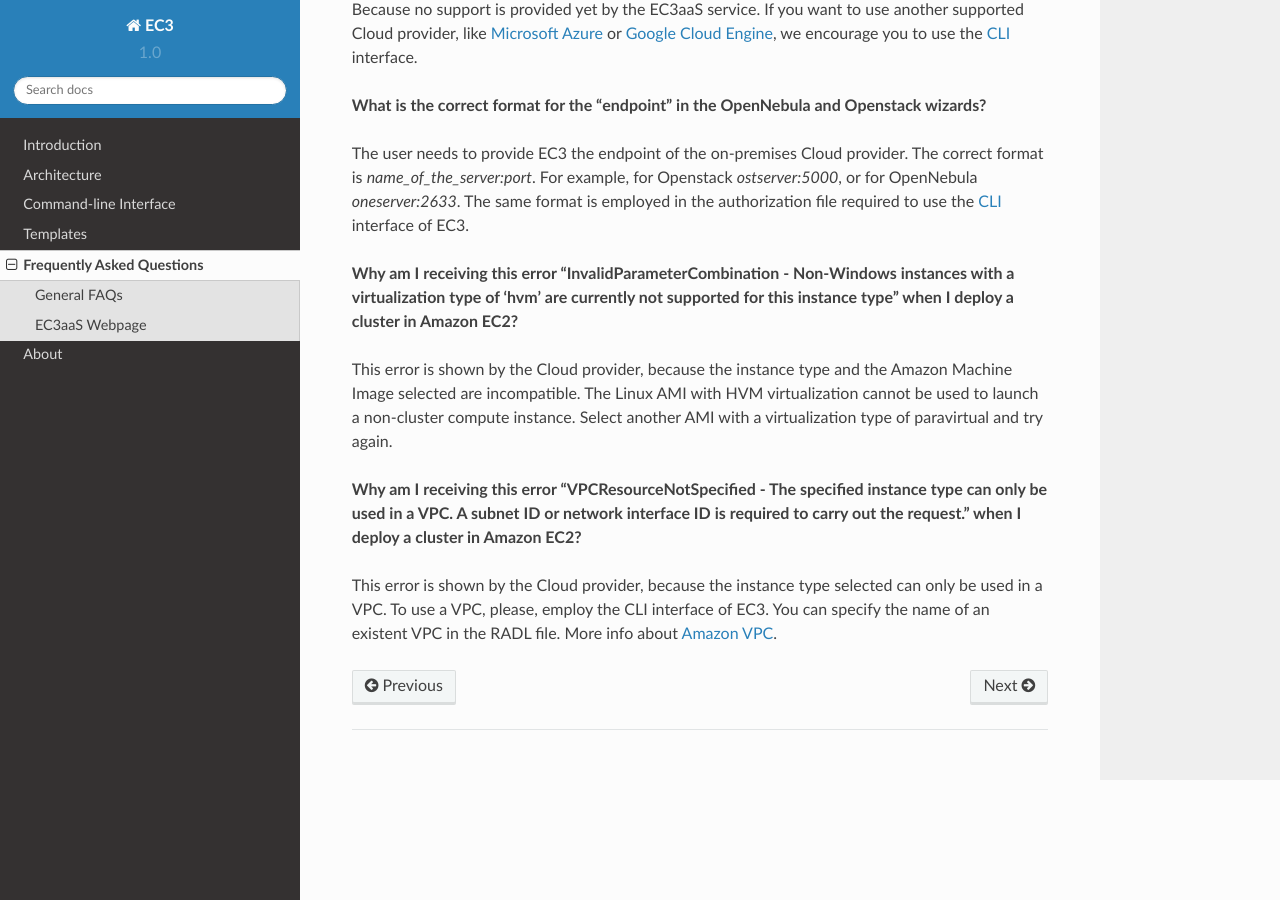
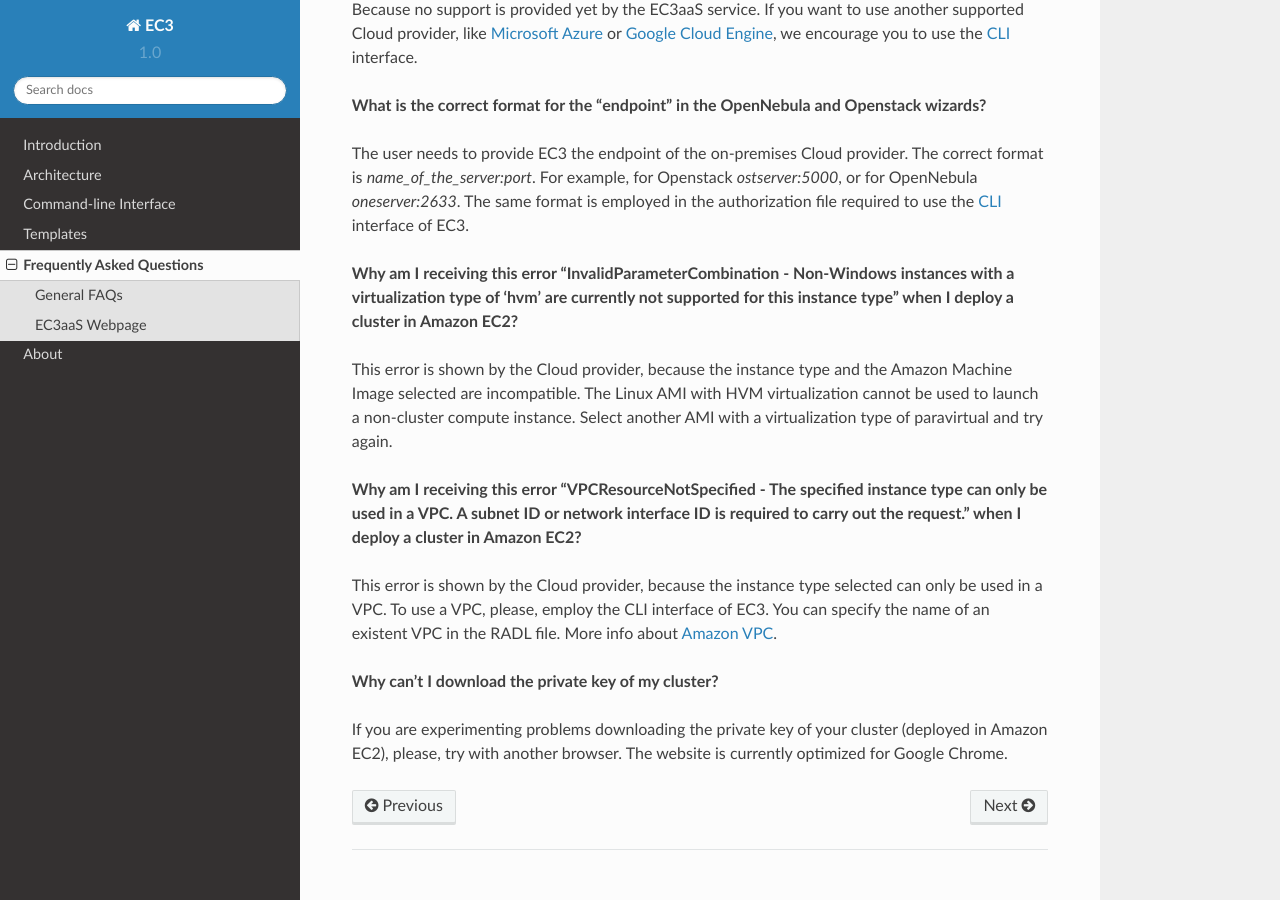
Before and after one commit to grycap/ec3, a Sphinx documentation site: the page built from doc/source/faq.rst, in a window 1280 px wide and 900 px high, scrolled down 1378 px. Built offline with Sphinx 7.4.7 and the Read the Docs theme 2.0.0, drawn with Linux system fonts in a browser that asks for light colours.

Commit message:
Add question about problems downloading the key

```diff
--- a/doc/source/faq.rst
+++ b/doc/source/faq.rst
@@ -72,6 +72,11 @@ This error is shown by the Cloud provider, because the instance type selected ca
 To use a VPC, please, employ the CLI interface of EC3. You can specify the name of an existent VPC in the RADL file.
 More info about `Amazon VPC`_.
 
+**Why can't I download the private key of my cluster?**
+
+If you are experimenting problems downloading the private key of your cluster (deployed in Amazon EC2),
+please, try with another browser. The website is currently optimized for Google Chrome.
+
 
 .. _`CLI`: http://servproject.i3m.upv.es/ec3/doc/ec3.html
 .. _`EC3aaS`: http://servproject.i3m.upv.es/ec3/
```
